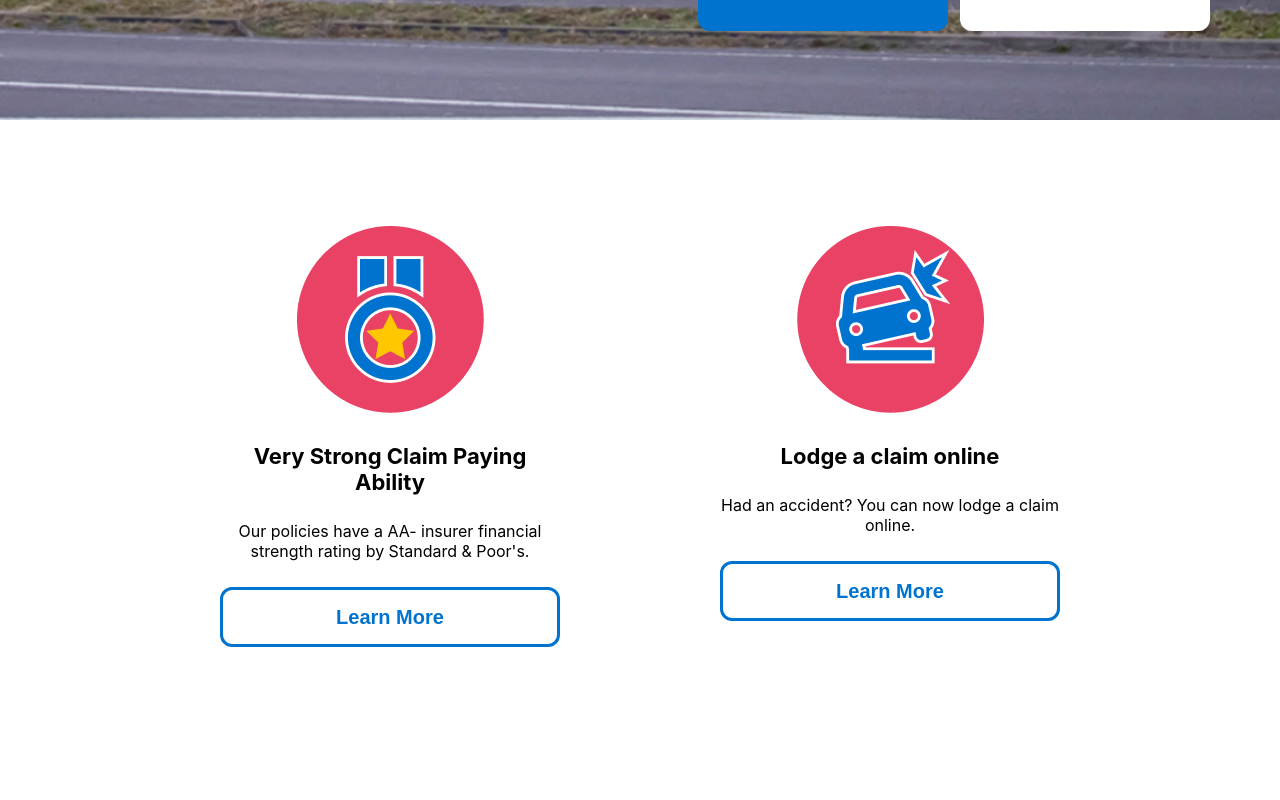
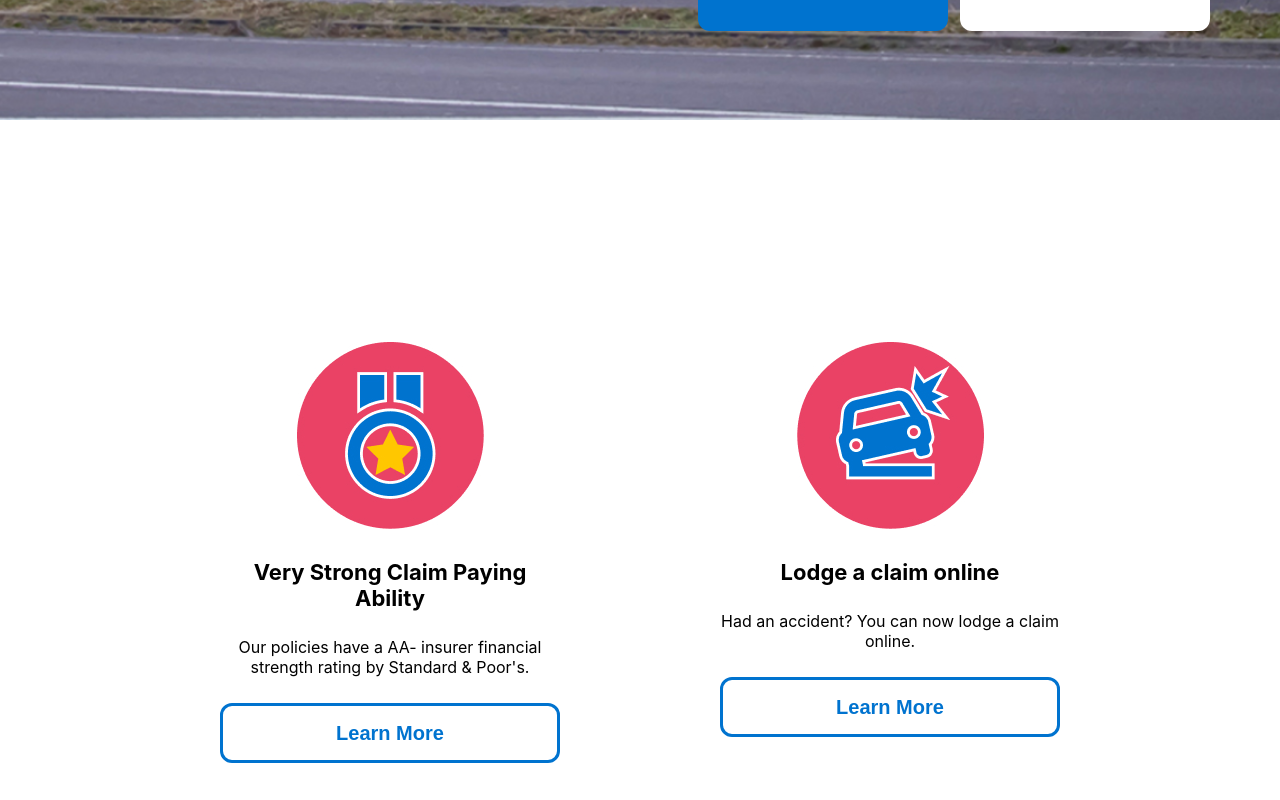
Before and after one commit to Xaimelee/mrhq-website, a React (Create React App) app: page / in a window 1280 px wide. Shown: the part 1220-2020 px from the top of the page. Before the commit the page ends 1940 px from the top, so only its background shows below. Built offline with nearby package versions, Linux system fonts and the light colour scheme.

Commit message:
Added next div. Fixed InfoSlide flex.

```diff
--- a/src/App.js
+++ b/src/App.js
@@ -15,6 +15,7 @@ function App() {
         <p className = "BackgroundTextSecondary">As voted by Reader's Digest Most Trusted Brand Award</p>
       </div>
       <InfoSlide />
+      <div className = "Reviews"></div>
     </div>
   );
 }
--- a/src/App.scss
+++ b/src/App.scss
@@ -50,3 +50,10 @@
     left: 5%;
     top: 16%;
 }
+
+.Reviews {
+    background-color: style.$blue-light;
+    position: relative;
+    height: 800px;
+    width: 100%;
+}
--- a/src/Components/Styles/Bar.scss
+++ b/src/Components/Styles/Bar.scss
@@ -75,14 +75,14 @@
     display: flex;
     flex-wrap: wrap;
     justify-content: center;
-    margin: 0;
     padding: 0;
-    height: 600px;
+    padding-top: 100px;
+    padding-bottom: 100px;
+    width: 100%;
 }
 
 .InfoSlideItems {
     @extend .bar;
-    list-style-position: inside;
     padding-right: 0;
     padding: 80px;
     width: 340px;
```
